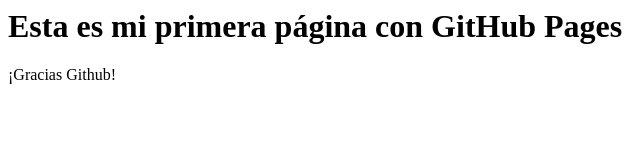
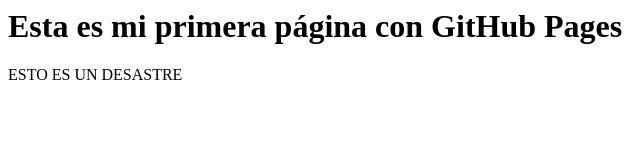
Before and after one commit to CrisherreraU/pruebarepo2, a plain HTML site: page index.html in a window 1280 px wide. Shown: the full height of the page, 0-640 px from the left. Drawn offline with Linux system fonts and the light colour scheme.

Commit message:
commitnewfile
algo más que hacer

```diff
--- a/index.html
+++ b/index.html
@@ -1,4 +1,5 @@
 <html>
 <h1>Esta es mi primera página con GitHub Pages </h1>
-<p>¡Gracias Github!</p>
+  <p> ESTO ES UN DESASTRE </p>
+
 </html>
```
